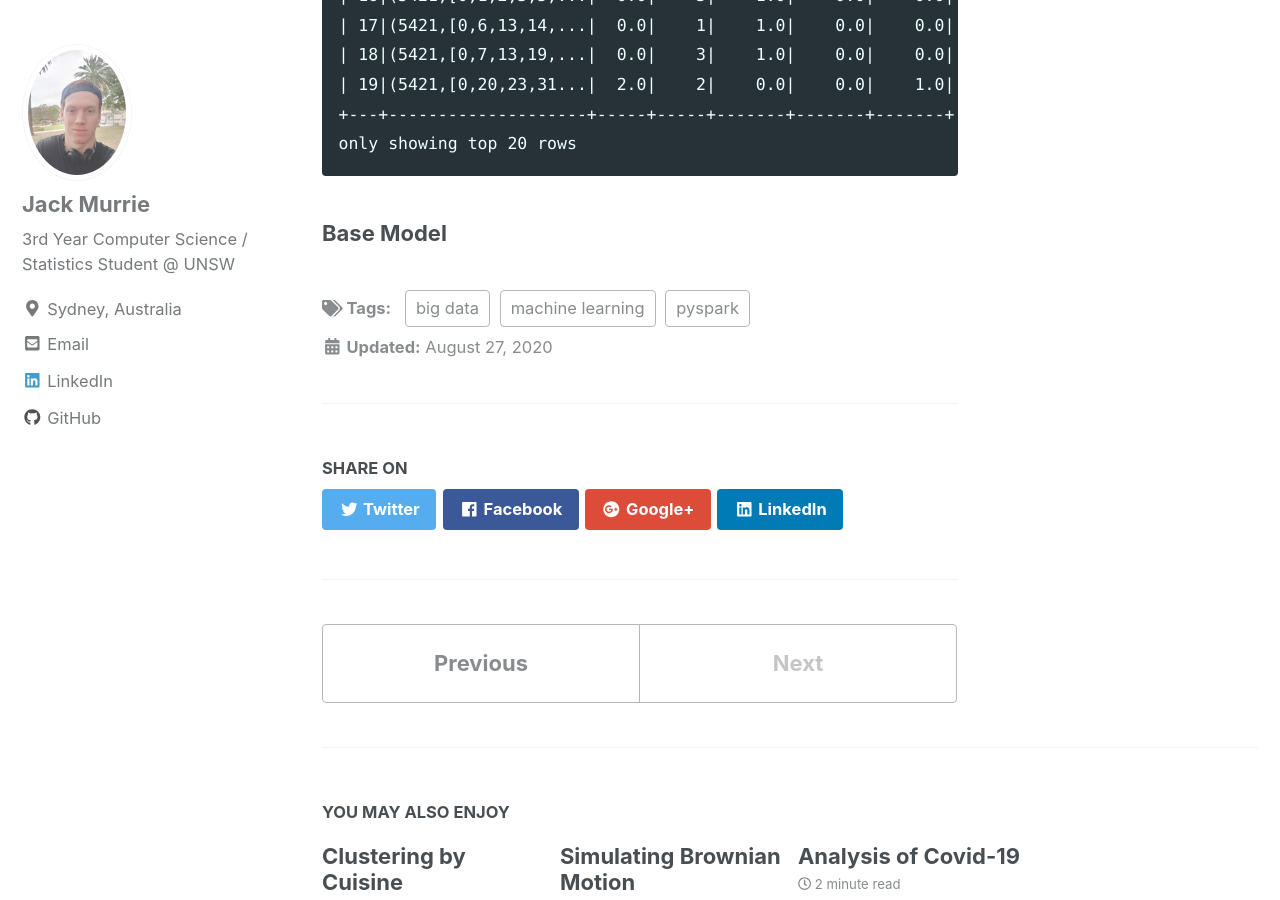
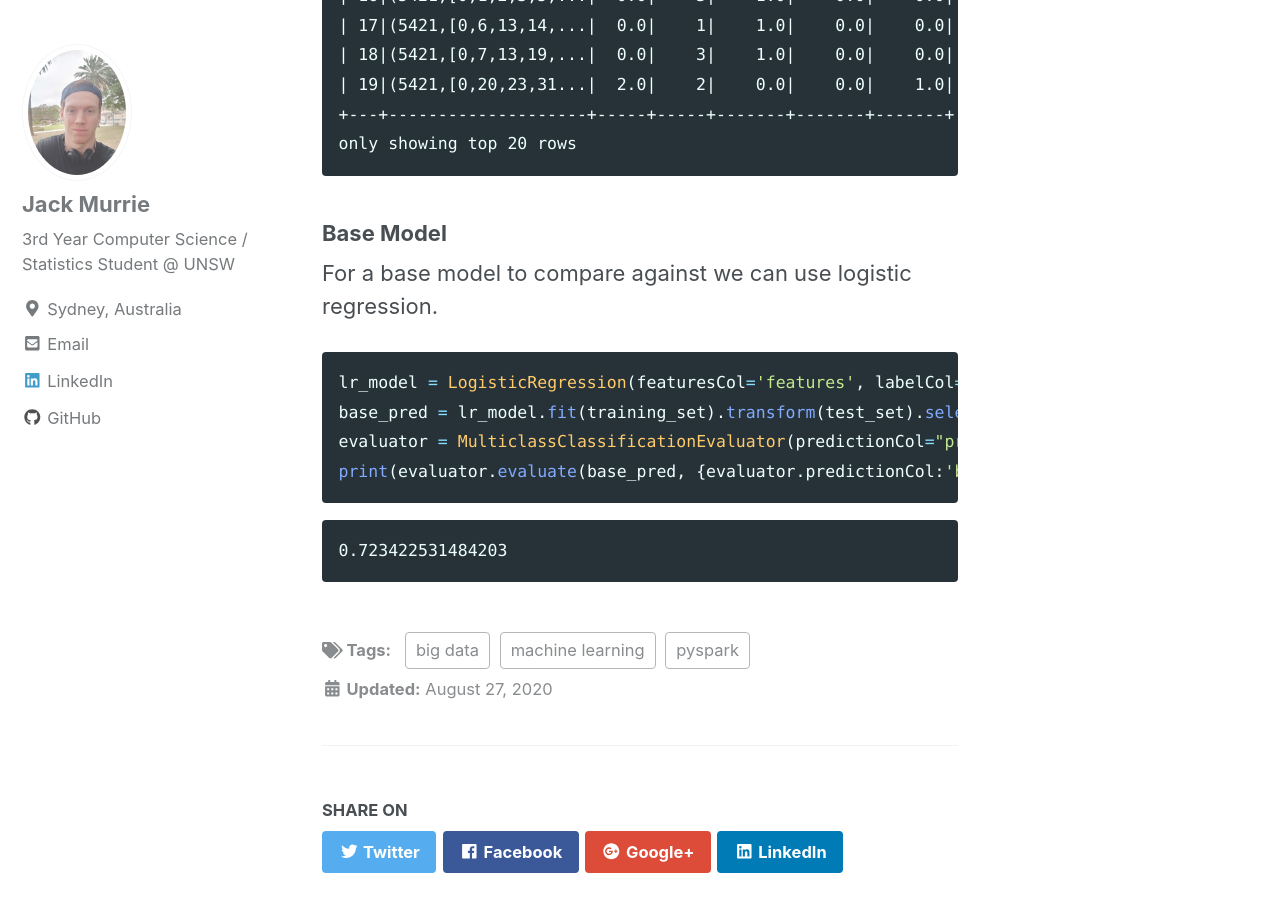
Before and after one commit to JackMurrie/JackMurrie.github.io, a Jekyll site: the page built from _posts/2020-08-27-stacking.md, in a window 1280 px wide and 900 px high, scrolled down 6944 px. Built offline with Jekyll 4.4.1, drawn with Linux system fonts in a browser that asks for light colours; nearby versions of some CDN libraries.

Commit message:
Update 2020-08-27-stacking.md

````diff
--- a/_posts/2020-08-27-stacking.md
+++ b/_posts/2020-08-27-stacking.md
@@ -184,3 +184,12 @@ test_set.show()
     only showing top 20 rows
 
 ### Base Model
+For a base model to compare against we can use logistic regression.
+```python
+lr_model = LogisticRegression(featuresCol='features', labelCol='label', predictionCol='base_prediction', maxIter=20, regParam=1., elasticNetParam=0)
+base_pred = lr_model.fit(training_set).transform(test_set).select("label","base_prediction")
+evaluator = MulticlassClassificationEvaluator(predictionCol="prediction",metricName='f1')
+print(evaluator.evaluate(base_pred, {evaluator.predictionCol:'base_prediction'}))
+```
+
+    0.723422531484203
````
